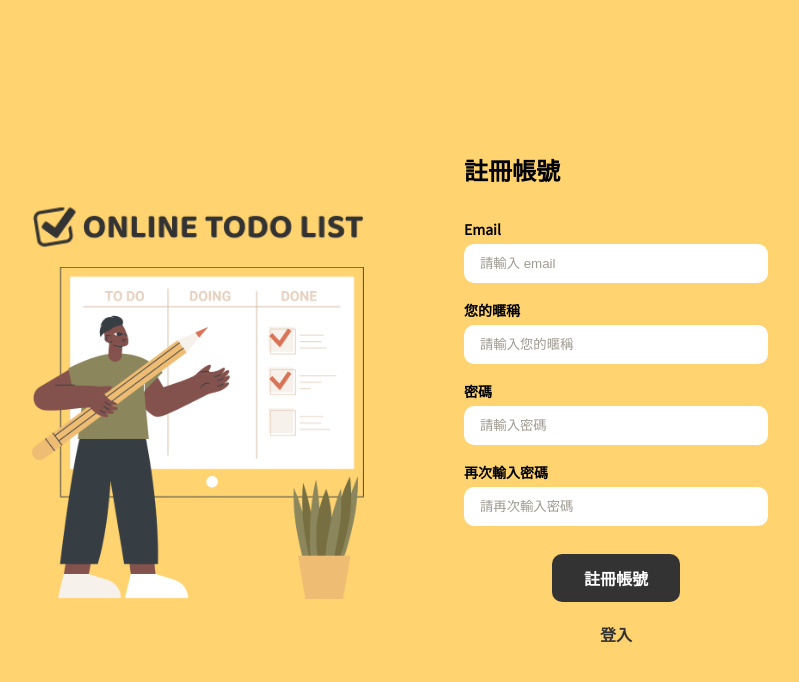
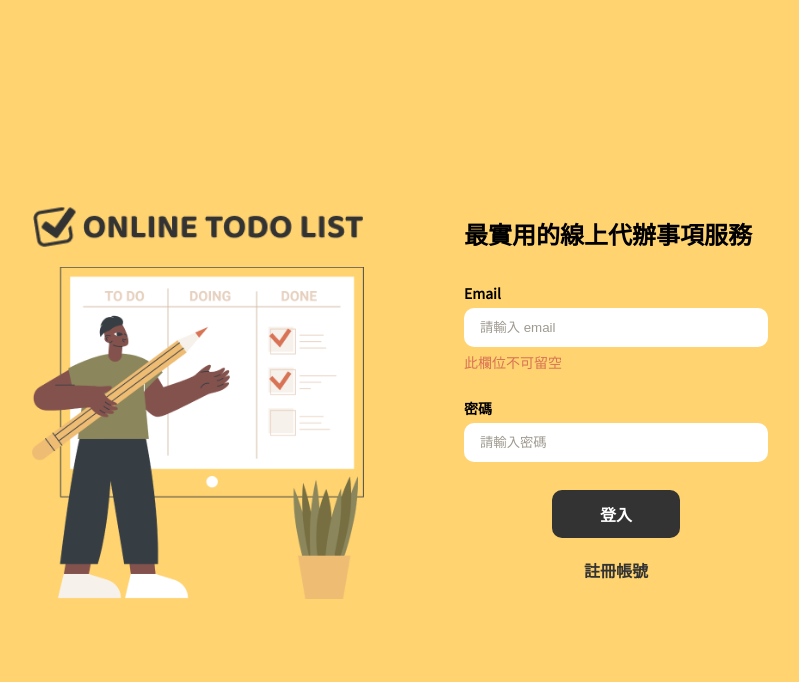
Before and after one commit to iamAmberhh/react_todolist, a React (Vite) app: page / in a window 1280 px wide. Shown: the top 682 px of the page, without its empty margins (240-1039 px from the left). Built offline with nearby package versions, Linux system fonts and the light colour scheme.

Commit message:
feat: Login fetch ajax data

```diff
--- a/src/Login.jsx
+++ b/src/Login.jsx
@@ -1,21 +1,65 @@
+import { useState } from "react";
+import axios from "axios";
+import Swal from "sweetalert2";
+const apiUrl = "https://todolist-api.hexschool.io";
+
 const Login = () => {
+  const [email, setEmail] = useState("");
+  const [password, setPassword] = useState("");
+  const [msg, setMsg] = useState("");
+
+  const handleLogin = async () => {
+    if (!email || !password) {
+      Swal.fire(
+        '資料錯誤',
+        '請填寫正確的登入資訊',
+        'warning'
+      )
+      return;
+    }
+
+    const loginData = {
+      email: email,
+      password: password
+    };
+
+    try {
+      const res = await axios.post(`${apiUrl}/users/sign_in`, loginData);
+      Swal.fire(
+        '登入成功',
+        'res.data.token',
+        'success'
+      )
+      // setToken(res.data.token);
+      // setMsg();
+      // setEmail("");
+      // setPassword("");
+    } catch (error) {
+      // setMsg(error.response.data.message);
+      Swal.fire(
+        '登入失敗',
+        error.response.data.message,
+        'error'
+      )
+    }
+  };
 
   return  (
     <div id="loginPage" className="bg-yellow">
       <div className="container loginPage vhContainer ">
           <div className="side">
-              <a href="#"><img className="logoImg" src="../public/logo_lg.png" alt="logo"/></a>
-              <img className="d-m-n" src="../public/img.png" alt="workImg" />
+              <a href="#"><img className="logoImg" src="/logo_lg.png" alt="logo"/></a>
+              <img className="d-m-n" src="/img.png" alt="workImg" />
           </div>
           <div>
           <form className="formControls" action="index.html">
                   <h2 className="formControls_txt">最實用的線上代辦事項服務</h2>
                   <label className="formControls_label" htmlFor="email">Email</label>
-                  <input className="formControls_input" type="text" id="email" name="email" placeholder="請輸入 email" required />
+                  <input className="formControls_input" type="text" id="email" name="email" placeholder="請輸入 email" required value={email} onChange={(e)=> setEmail(e.target.value)}/>
                   <span>此欄位不可留空</span>
                   <label className="formControls_label" htmlFor="pwd">密碼</label>
-                  <input className="formControls_input" type="password" name="pwd" id="pwd" placeholder="請輸入密碼" required />
-                  <input className="formControls_btnSubmit" type="button" value="登入" />
+                  <input className="formControls_input" type="password" name="pwd" id="pwd" placeholder="請輸入密碼" required value={password} onChange={(e)=> setPassword(e.target.value)}/>
+                  <input className="formControls_btnSubmit" type="button" value="登入" onClick={handleLogin}/>
                   <a className="formControls_btnLink" href="#signUpPage">註冊帳號</a>
               </form>
           </div>
--- a/src/SignUp.jsx
+++ b/src/SignUp.jsx
@@ -43,10 +43,10 @@ const SignUp = () => {
         // setNickname("");
       } catch (error) {
         Swal.fire(
-            '註冊失敗',
-            error.response.data.message,
-            'error'
-          )
+          '註冊失敗',
+          error.response.data.message,
+          'error'
+        )
       }
     };
 
@@ -54,8 +54,8 @@ const SignUp = () => {
     <div id="signUpPage" className="bg-yellow">
     <div className="container signUpPage vhContainer">
         <div className="side">
-            <a href="#"><img className="logoImg" src="../public/logo_lg.png" alt="logo"/></a>
-            <img className="d-m-n" src="../public/img.png" alt="workImg"/>
+            <a href="#"><img className="logoImg" src="/logo_lg.png" alt="logo"/></a>
+            <img className="d-m-n" src="/img.png" alt="workImg"/>
         </div>
         <div>
             <form className="formControls" action="index.html">
--- a/src/main.jsx
+++ b/src/main.jsx
@@ -1,12 +1,12 @@
 import React from 'react'
 import ReactDOM from 'react-dom/client'
-// import Login from './Login'
-import SignUp from './SignUp'
+import Login from './Login'
+// import SignUp from './SignUp'
 // import TodoList from './TodoList'
 import './index.css'
 
 ReactDOM.createRoot(document.getElementById('root')).render(
   <React.StrictMode>
-    <SignUp />
+    <Login />
   </React.StrictMode>,
 )
```
